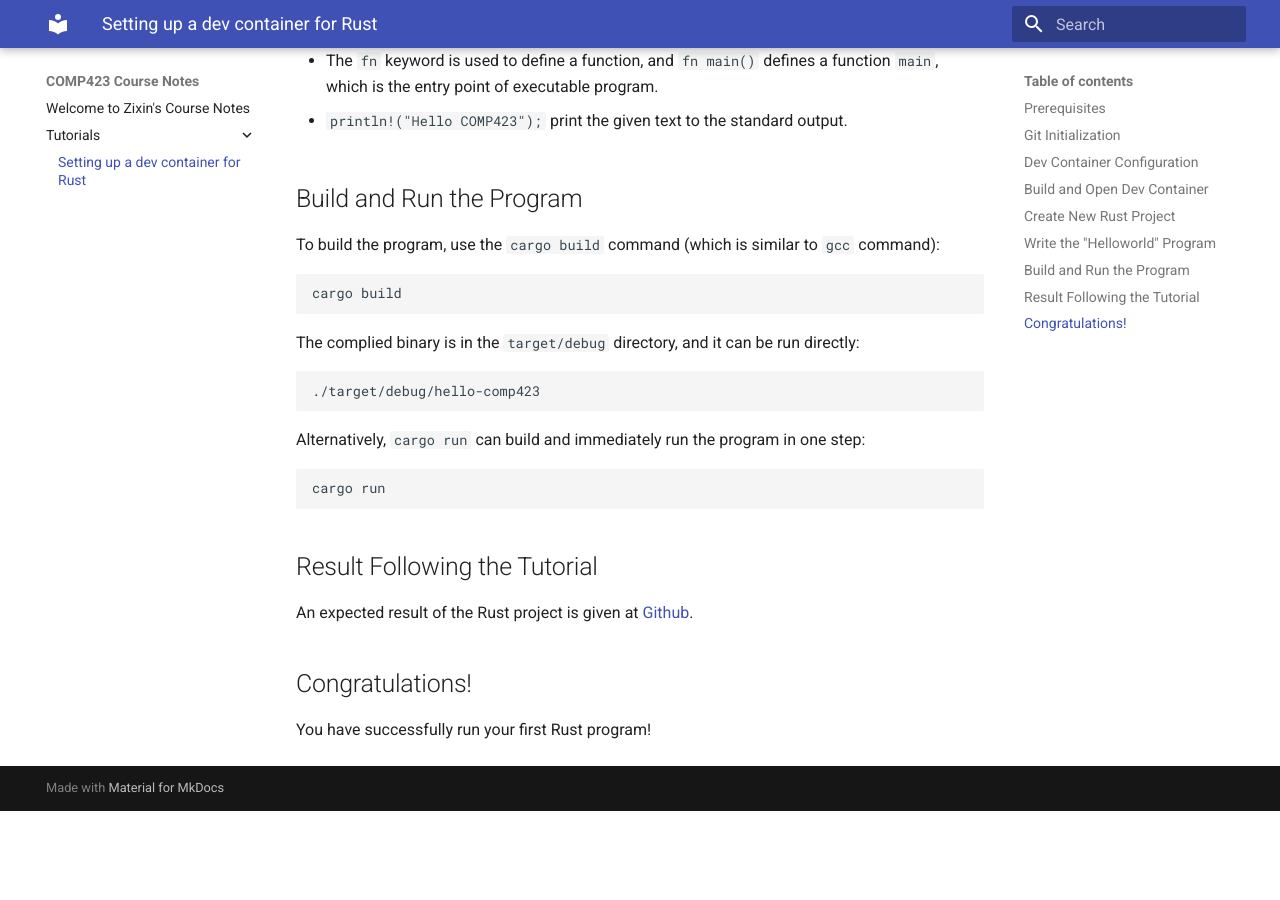
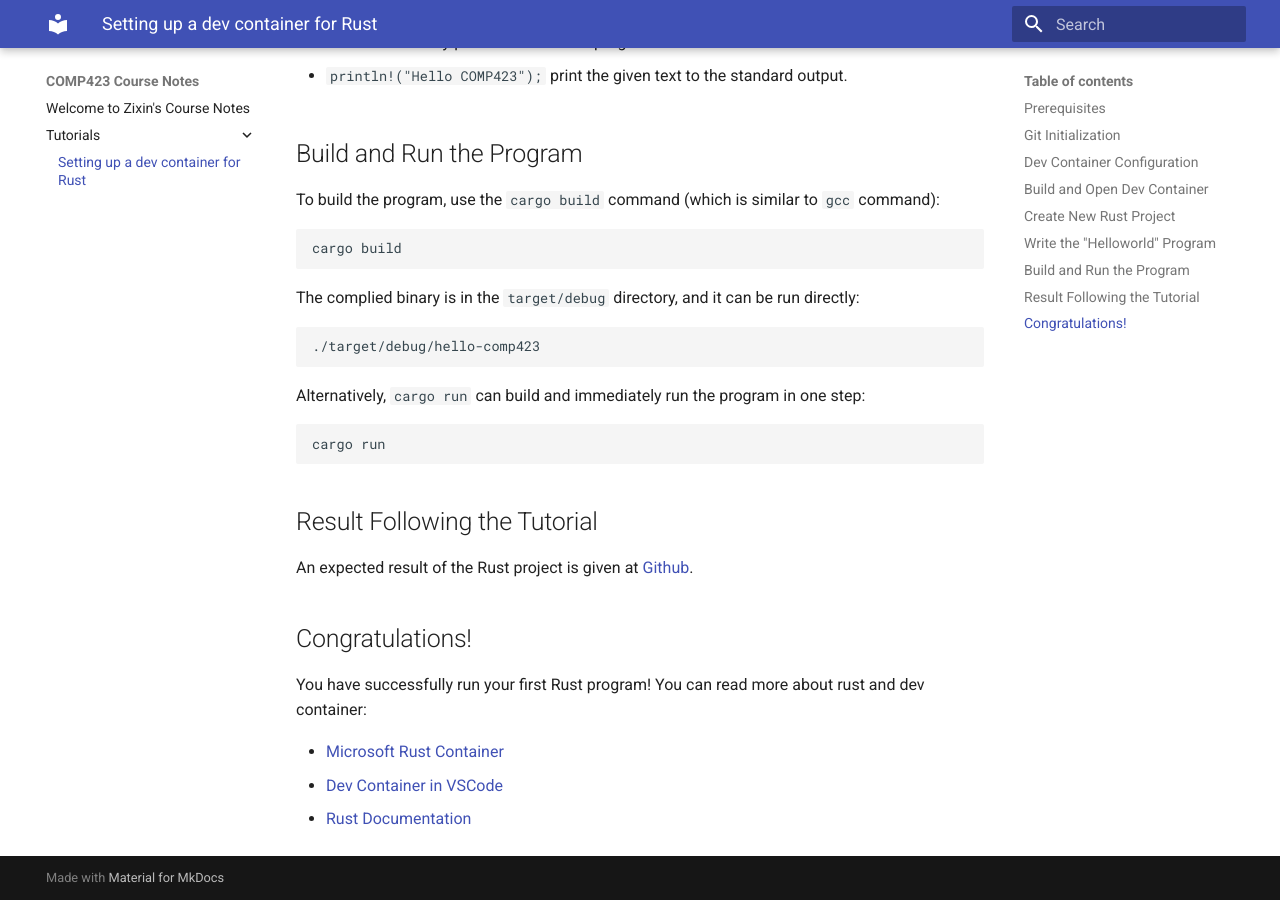
Before and after one commit to starkersawz666/comp423-course-notes, an MkDocs documentation site: the page built from docs/tutorials/rust-setup.md, in a window 1280 px wide and 900 px high, scrolled down 2644 px. Built offline with MkDocs 1.6.1 and Material for MkDocs 9.7.7, drawn with Linux system fonts in a browser that asks for light colours; before the commit the page ends 3455 px from its top, so only the background shows below that; some of the changed text lies outside the part shown.

Commit message:
update rust tut

```diff
--- a/docs/tutorials/rust-setup.md
+++ b/docs/tutorials/rust-setup.md
@@ -133,4 +130,8 @@ An expected result of the Rust project is given at [Github](https://github.com/s
 
 ## Congratulations!
 
-You have successfully run your first Rust program!
+You have successfully run your first Rust program! You can read more about rust and dev container:
+
+- [Microsoft Rust Container](https://hub.docker.com/r/microsoft/devcontainers-rust)
+- [Dev Container in VSCode](https://code.visualstudio.com/docs/devcontainers/create-dev-container)
+- [Rust Documentation](https://doc.rust-lang.org/book/)
--- a/mkdocs.yml
+++ b/mkdocs.yml
@@ -8,3 +8,4 @@ markdown_extensions:
   - pymdownx.superfences
   - pymdownx.inlinehilite
   - pymdownx.details
+  - admonition
```
Also changed, not shown: other parts of docs/tutorials/rust-setup.md (+4 -7 lines).
